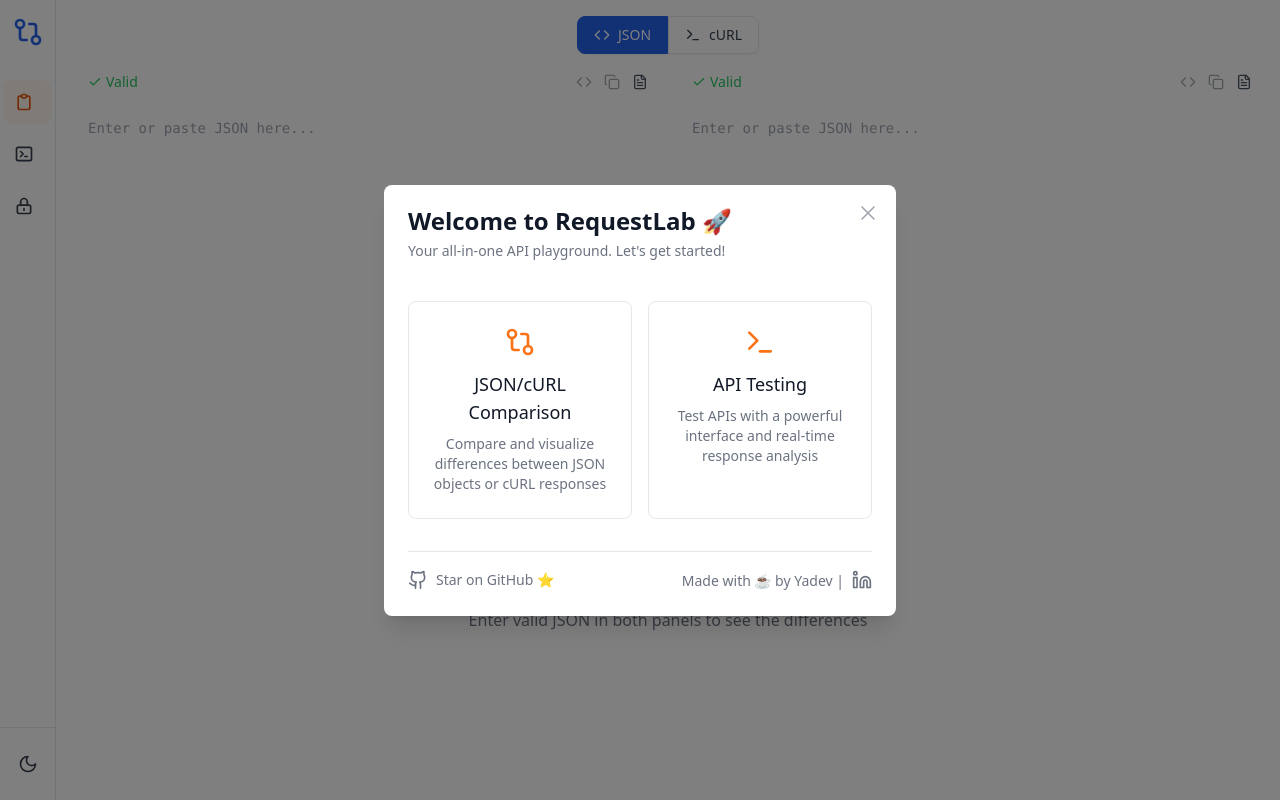
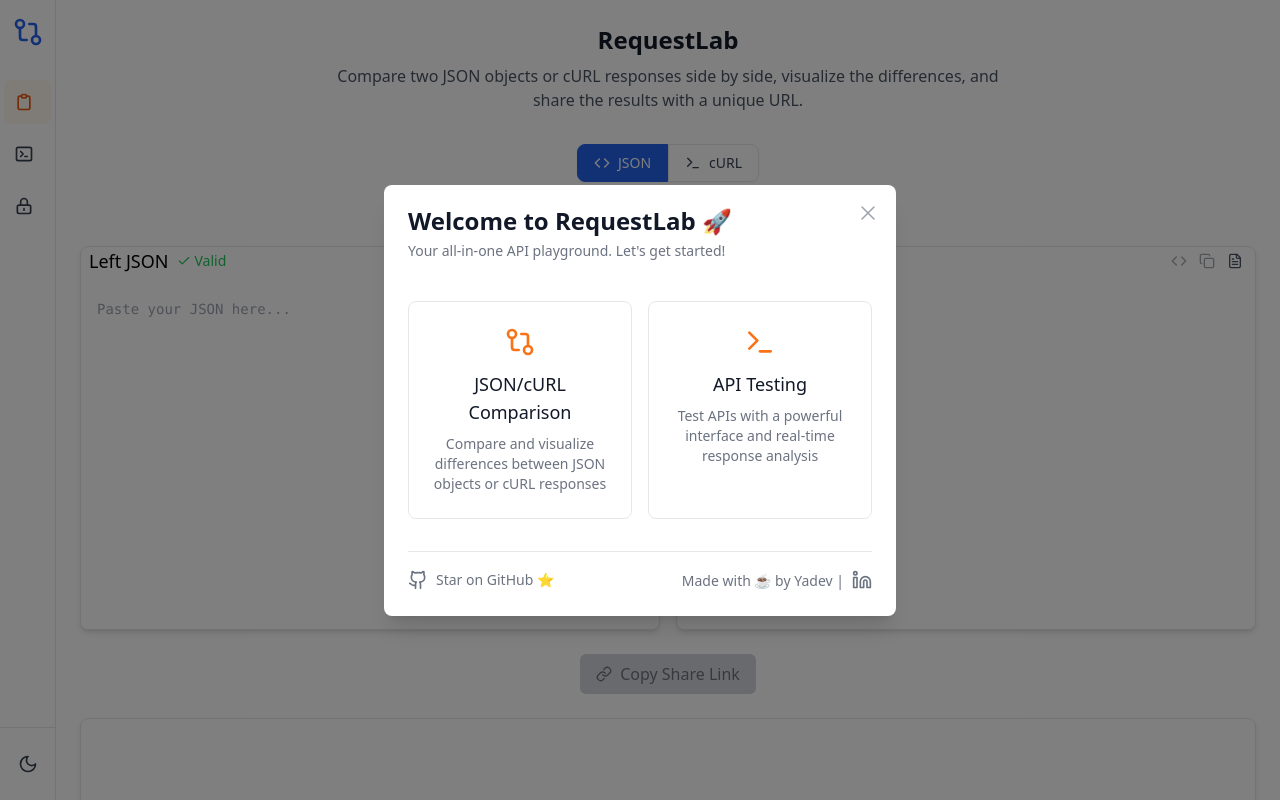
Before and after one commit to RequestLaboratory/requestlab, a React (Vite) app: page / in a window 1280 px wide. Built offline with nearby package versions, Linux system fonts and the light colour scheme.

Commit message:
code fix

```diff
--- a/src/App.tsx
+++ b/src/App.tsx
@@ -489,53 +489,140 @@ function AppContent() {
       </div>
 
       {/* Main Content */}
-      <div className="flex-1 flex flex-col overflow-hidden">
+      <div className="flex-1  overflow-hidden">
         <Routes>
           <Route path="/" element={
-            <div className="flex-1 overflow-auto p-4">
+            <div className="h-full overflow-auto">
+              <div className="max-w-7xl mx-auto p-6">
+                <div className="mb-8">
+                  <h1 className="text-2xl font-bold text-center text-gray-900 dark:text-white mb-2">
+                    RequestLab
+                  </h1>
+                  <p className="text-center text-gray-600 dark:text-gray-400 max-w-2xl mx-auto">
+                    Compare two JSON objects or cURL responses side by side, visualize the differences, and share the results with a unique URL.
+                  </p>
+
+                  {/* SEO content - hidden from users but visible to crawlers */}
+                  <div className="sr-only" aria-hidden="true">
+                    <h2>RequestLab - All-in-One API Development Platform</h2>
+                    <p>Your comprehensive API playground for testing, comparison, and debugging. Compare JSON objects, test APIs with cURL commands, and analyze responses in real-time. The most powerful and intuitive API development tool available.</p>
+
+                    <h3>Why Choose RequestLab?</h3>
+                    <ul>
+                      <li>Comprehensive API testing with full request configuration</li>
+                      <li>Advanced JSON and cURL comparison with instant results</li>
+                      <li>Real-time response analysis and visualization</li>
+                      <li>Intuitive difference highlighting with color coding</li>
+                      <li>Share results via unique, secure URLs</li>
+                      <li>Support for multiple request methods and content types</li>
+                      <li>Dark mode support for reduced eye strain</li>
+                      <li>Responsive design for all devices</li>
+                    </ul>
+
+                    <h3>Key Features</h3>
+                    <ul>
+                      <li>JSON object comparison with visual diff</li>
+                      <li>cURL command testing and response analysis</li>
+                      <li>API endpoint testing with full request configuration</li>
+                      <li>Headers and query parameters management</li>
+                      <li>Request body formatting and validation</li>
+                      <li>Response time and size tracking</li>
+                    </ul>
+
+                    <h3>Advanced Capabilities</h3>
+                    <ul>
+                      <li>Deep JSON comparison with nested object support</li>
+                      <li>Real-time API response visualization</li>
+                      <li>cURL command execution and analysis</li>
+                      <li>Request/response history tracking</li>
+                      <li>Secure URL sharing with encoded parameters</li>
+                      <li>Cross-browser compatibility</li>
+                    </ul>
+
+                    <p>RequestLab is your all-in-one API development platform. Test APIs, compare JSON objects, and analyze cURL responses with ease. No installation required, works directly in your browser. Share your API testing results with team members using unique URLs. Supports both light and dark themes for comfortable viewing. The most powerful and intuitive API development tool available online.</p>
+
+                    <h3>Top Search Terms</h3>
+                    <p>API testing tool, JSON comparison, cURL testing, API debugging, JSON diff, API development platform, request testing, API response analysis, JSON visualization, cURL comparison, API playground, request lab, API testing platform, JSON validation, API development tool</p>
+
+                    <h3>RequestLab Benefits</h3>
+                    <ul>
+                      <li>Streamline API development workflow</li>
+                      <li>Accelerate API testing and debugging</li>
+                      <li>Simplify JSON comparison and validation</li>
+                      <li>Enhance team collaboration with shareable results</li>
+                      <li>Improve API development efficiency</li>
+                    </ul>
+                  </div>
+                </div>
+
                 <ModeSwitcher mode={mode} onModeChange={handleModeChange} />
+                <ExampleButton onLeftExample={handleLeftExample} onRightExample={handleRightExample} />
+
+                <div className="grid grid-cols-1 md:grid-cols-2 gap-4 mb-6">
+                  <div className="bg-white dark:bg-gray-800 rounded-lg shadow-md border border-gray-200 dark:border-gray-700 h-80 md:h-96 overflow-hidden">
                     {mode === 'json' ? (
-                <div className="grid grid-cols-1 md:grid-cols-2 gap-4">
                       <JsonInput
                         value={jsonLeftInput}
                         onChange={updateLeftJson}
                         onFormat={formatLeftJson}
                         isValid={leftValid}
-                    placeholder="Enter or paste JSON here..."
+                        label="Left JSON"
+                        placeholder="Paste your JSON here..."
                       />
+                    ) : (
+                      <CurlInput
+                        value={curlLeftInput}
+                        onChange={setCurlLeftInput}
+                        onExecute={executeLeftCurl}
+                        isLoading={isLeftLoading}
+                        label="Left cURL"
+                        placeholder="Enter your cURL command here..."
+                      />
+                    )}
+                  </div>
+                  <div className="bg-white dark:bg-gray-800 rounded-lg shadow-md border border-gray-200 dark:border-gray-700 h-80 md:h-96 overflow-hidden">
+                    {mode === 'json' ? (
                       <JsonInput
                         value={jsonRightInput}
                         onChange={updateRightJson}
                         onFormat={formatRightJson}
                         isValid={rightValid}
-                    placeholder="Enter or paste JSON here..."
+                        label="Right JSON"
+                        placeholder="Paste your JSON here..."
                       />
-                </div>
                     ) : (
-                <div className="grid grid-cols-1 md:grid-cols-2 gap-4">
-                  <CurlInput
-                    value={curlLeftInput}
-                    onChange={setCurlLeftInput}
-                    onExecute={executeLeftCurl}
-                    isLoading={isLeftLoading}
-                    placeholder="Enter cURL command here..."
-                  />
                       <CurlInput
                         value={curlRightInput}
                         onChange={setCurlRightInput}
                         onExecute={executeRightCurl}
                         isLoading={isRightLoading}
-                    placeholder="Enter cURL command here..."
+                        label="Right cURL"
+                        placeholder="Enter your cURL command here..."
+                      />
+                    )}
+                  </div>
+                </div>
+
+                <ShareLink
+                  leftJson={mode === 'json' ? jsonLeftInput : leftResponse}
+                  rightJson={mode === 'json' ? jsonRightInput : rightResponse}
+                  leftCurl={mode === 'curl' ? curlLeftInput : ''}
+                  rightCurl={mode === 'curl' ? curlRightInput : ''}
+                  mode={mode}
+                  isValid={mode === 'json' ? (leftValid && rightValid && !!jsonLeftInput && !!jsonRightInput) : (!!leftResponse && !!rightResponse)}
+                />
+
+                <div className="mt-6 bg-white dark:bg-gray-800 rounded-lg shadow-md border border-gray-200 dark:border-gray-700 overflow-hidden">
+                  <div className="h-[calc(100vh-600px)] min-h-[400px] overflow-y-auto">
+                    <DiffViewer
+                      diff={mode === 'json' ? jsonDiff : curlDiff}
+                      error={mode === 'json' ? jsonError : curlError}
+                      leftJson={mode === 'json' ? jsonLeftInput : leftResponse}
+                      rightJson={mode === 'json' ? jsonRightInput : rightResponse}
                     />
                   </div>
-              )}
-              <ExampleButton onLeftExample={handleLeftExample} onRightExample={handleRightExample} />
-              <DiffViewer
-                leftInput={mode === 'json' ? jsonLeftInput : formatCurlResponse(leftResponse)}
-                rightInput={mode === 'json' ? jsonRightInput : formatCurlResponse(rightResponse)}
-                diff={mode === 'json' ? jsonDiff : curlDiff}
-                error={mode === 'json' ? jsonError : curlError}
-              />
+                </div>
+              </div>
             </div>
           } />
           <Route path="/api-testing" element={<ApiTesting />} />
```
Also changed, not shown: src/components/DiffViewer.tsx (+24 -15 lines). Lines whose indentation alone changed are shown as unchanged.
